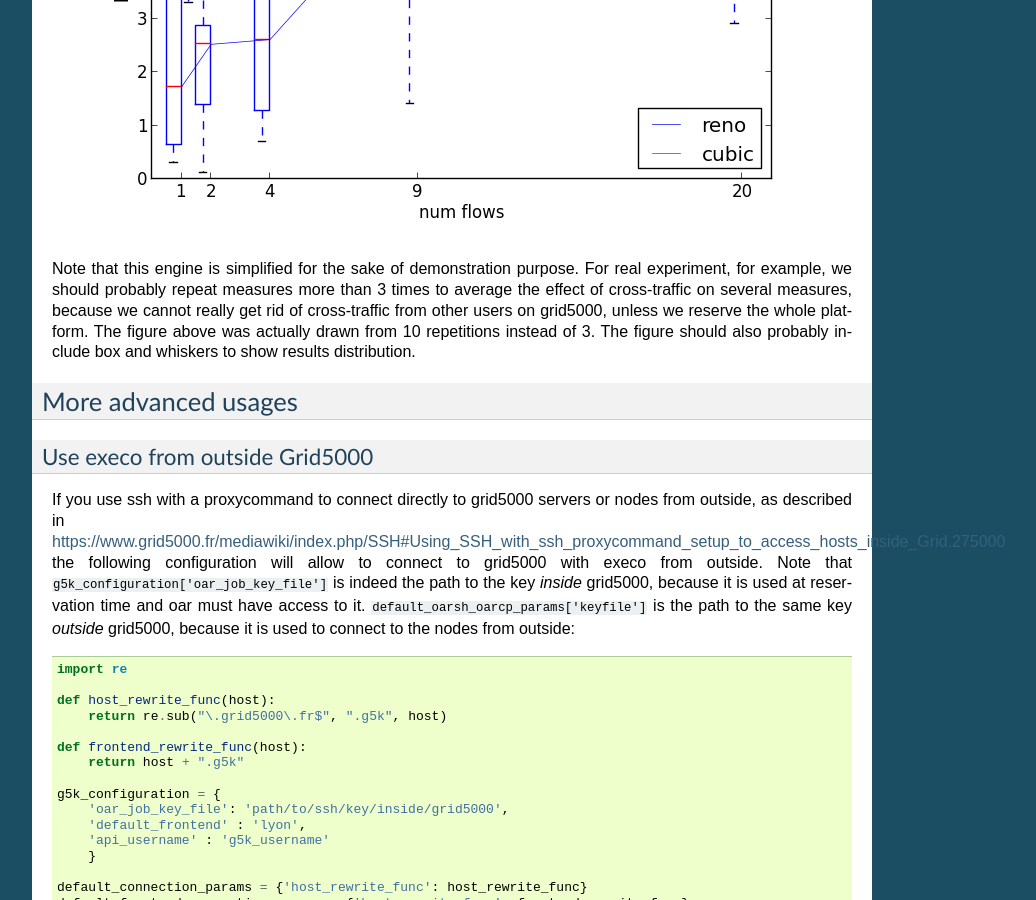
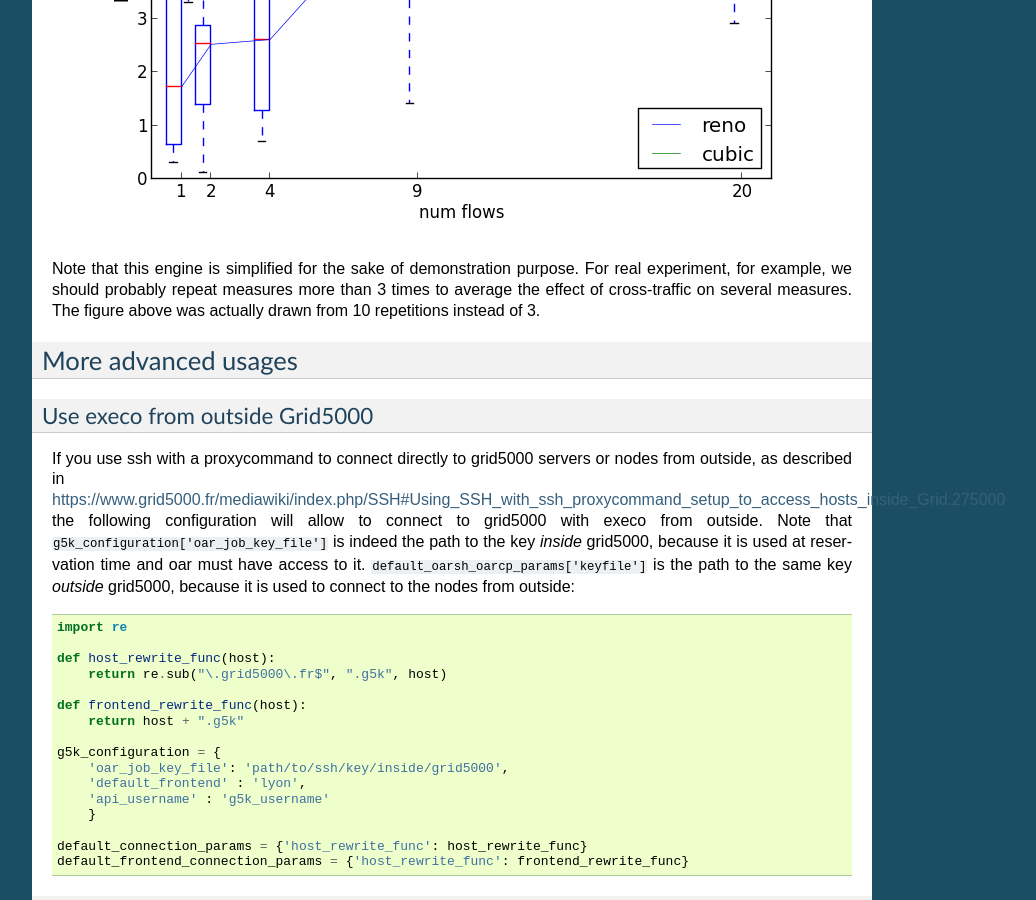
Before and after one commit to rcherrueau/execo, a Sphinx documentation site: the page built from doc/userguide.rst, in a window 1280 px wide and 900 px high, scrolled down 13879 px. Shown: the whole window, without its empty margins (198-1234 px from the left). Built offline with Sphinx 7.4.7, drawn with Linux system fonts in a browser that asks for light colours; pages that are not in the unit, such as notebooks, are missing from menus.

Commit message:
[documentation] userguide: engine example minor update

```diff
--- a/doc/userguide.rst
+++ b/doc/userguide.rst
@@ -593,11 +593,8 @@ It generates ``g5k_tcp_congestion.png``:
 Note that this engine is simplified for the sake of demonstration
 purpose. For real experiment, for example, we should probably repeat
 measures more than 3 times to average the effect of cross-traffic on
-several measures, because we cannot really get rid of cross-traffic
-from other users on grid5000, unless we reserve the whole
-platform. The figure above was actually drawn from 10 repetitions
-instead of 3.  The figure should also probably include box and
-whiskers to show results distribution.
+several measures. The figure above was actually drawn from 10
+repetitions instead of 3.
 
 More advanced usages
 ====================
```
